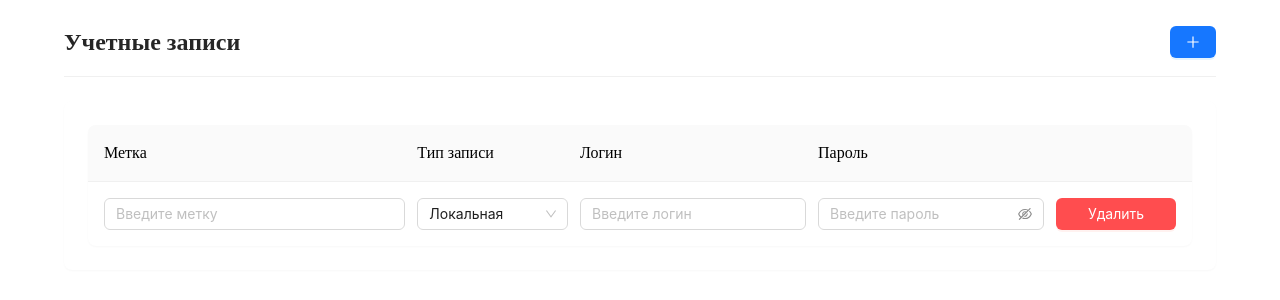
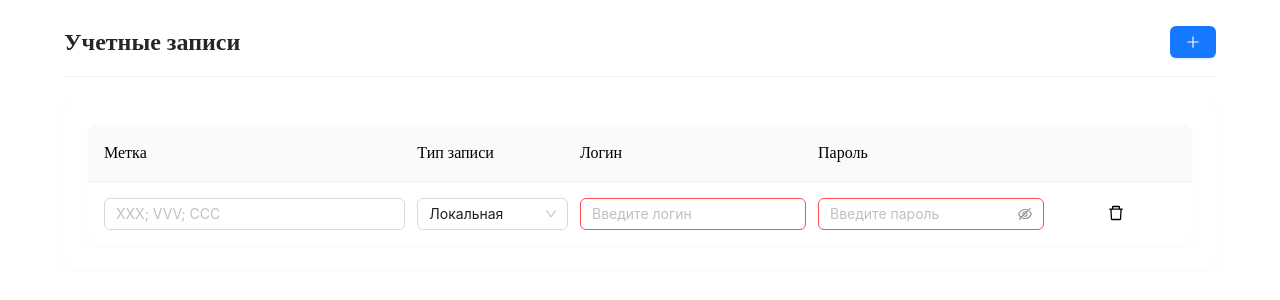
Before and after one commit to Xverlxrd/vue-accounts-management, a Vue app: page / in a window 1280 px wide. Both pictures are taken after a click on the button 1193 px from the left and 42 px from the top of the page. Shown: the top 300 px of the page. Built offline with nearby package versions, Linux system fonts and the light colour scheme.

Commit message:
feat(accounts): add input validation for labels

```diff
--- a/src/components/AccountList/AccountList.vue
+++ b/src/components/AccountList/AccountList.vue
@@ -16,8 +16,10 @@
         <div class="account-list__field account-list__field--label">
           <a-input
               v-model:value="account.label"
-              placeholder="Введите метку"
+              placeholder="XXX; VVV; CCC"
               class="account-list__input"
+              maxlength="50"
+              allow-clear
           />
         </div>
 
@@ -26,14 +28,21 @@
               v-model:value="account.type"
               class="account-list__select"
               placeholder="Выберите тип"
+              @change="handleTypeChange(account)"
           >
             <a-select-option value="local">Локальная</a-select-option>
             <a-select-option value="ldap">LDAP</a-select-option>
           </a-select>
         </div>
 
-        <div class="account-list__field account-list__field--login">
+        <div class="account-list__field"
+             :class="{
+           'account-list__field--login': true,
+           'account-list__field--login-wide': account.type === 'ldap'
+         }">
           <a-input
+              :status="account.login.length ? '' : 'error'"
+              maxlength="100"
               v-model:value="account.login"
               placeholder="Введите логин"
               class="account-list__input"
@@ -42,6 +51,9 @@
 
         <div class="account-list__field account-list__field--password">
           <a-input-password
+              :status="account.password ? '' : 'error'"
+              maxlength="100"
+              v-if="account.type === 'local'"
               v-model:value="account.password"
               placeholder="Введите пароль"
               class="account-list__input"
@@ -49,13 +61,9 @@
         </div>
 
         <div class="account-list__field account-list__field--actions">
-          <a-button
+          <DeleteOutlined
               @click="$emit('deleteForm', account.id)"
-              type="primary"
-              danger
-              class="account-list__button">
-            Удалить
-          </a-button>
+              class="account-list__button"/>
         </div>
       </li>
     </ul>
@@ -65,6 +73,7 @@
 <script setup lang="ts">
 import AccountLabelColumn from "../AccountLabelColumn/AccountLabelColumn.vue";
 import {ACCOUNT_LABELS} from "../../constants/accountLabels.const.ts";
+import {DeleteOutlined} from '@ant-design/icons-vue'
 import type {Account} from "../../types/accounts.type.ts";
 
 defineProps<{
@@ -72,6 +81,12 @@ defineProps<{
 }>()
 
 defineEmits(['deleteForm'])
+
+const handleTypeChange = (account: Account) => {
+  if (account.type === 'ldap') {
+    account.password = null
+  }
+}
 </script>
 
 <style scoped lang="scss">
@@ -80,6 +95,31 @@ defineEmits(['deleteForm'])
   border-radius: 8px;
   box-shadow: 0 1px 2px 0 rgba(0, 0, 0, 0.03);
   overflow: hidden;
+
+  &__field--login {
+    grid-column: span 1.5;
+    transition: grid-column 0.3s ease;
+  }
+
+  &__field--login-wide {
+    grid-column: 3 / span 3;
+  }
+
+  &__field--password {
+    grid-column: span 1.5;
+  }
+
+  &__item--error {
+    .account-list__input {
+      border-color: #ff4d4f;
+    }
+  }
+
+  &__error {
+    color: #ff4d4f;
+    font-size: 12px;
+    margin-top: 4px;
+  }
 
   &__header {
     display: grid;
@@ -99,6 +139,9 @@ defineEmits(['deleteForm'])
   }
 
   &__items {
+    display: flex;
+    flex-direction: column;
+    align-items: center;
     list-style: none;
     margin: 0;
     padding: 0;
@@ -107,11 +150,13 @@ defineEmits(['deleteForm'])
   &__item {
     display: grid;
     grid-template-columns: 2fr 1fr 1.5fr 1.5fr 120px;
+    width: 100%;
     gap: 12px;
     padding: 16px;
     align-items: center;
     border-bottom: 1px solid #f0f0f0;
     transition: background-color 0.3s;
+    grid-auto-flow: column;
 
     &:hover {
       background-color: #fafafa;
--- a/src/stores/accountStore.ts
+++ b/src/stores/accountStore.ts
@@ -48,7 +48,7 @@ export const useAccountsStore = defineStore('account', () => {
         accounts.value.push({
             id: Date.now(),
             label: '',
-            type: 'Локальная',
+            type: 'local',
             login: '',
             password: ''
         })
--- a/src/types/accounts.type.ts
+++ b/src/types/accounts.type.ts
@@ -1,11 +1,11 @@
-type AccountType = 'Локальная' | 'LDAP'
+type AccountType = 'local' | 'ldap'
 
 export interface Account {
     id: number,
     label?: string,
     type: AccountType,
     login: string,
-    password: string
+    password: string | null
 }
 
 export interface StoredAccount extends Omit<Account, 'label'> {
```
